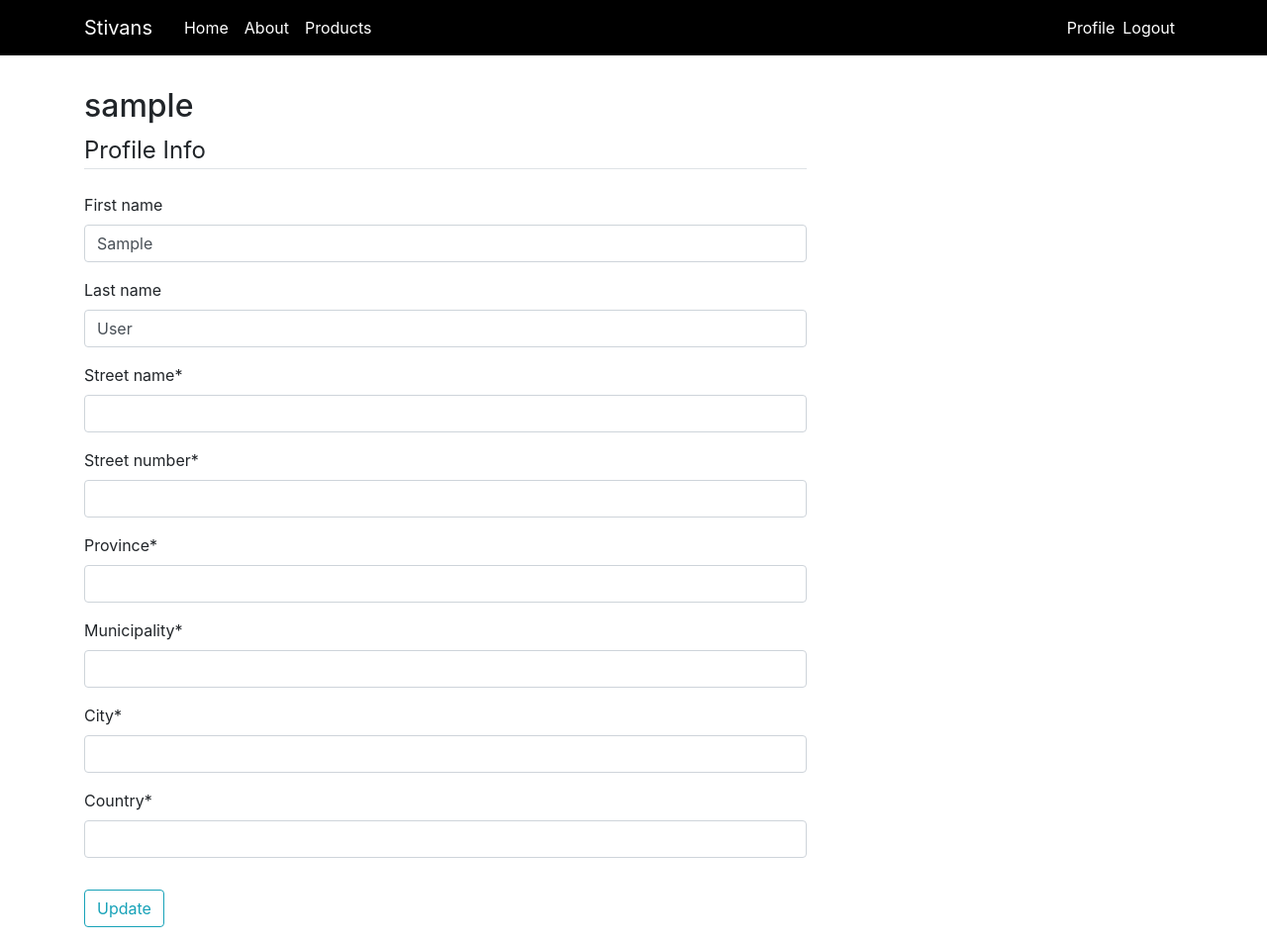
After one commit to TonyDamov/9th-Grade-Script-Classes-Project, a Django app: page /user/profile/ in a window 1280 px wide. The commit adds this page. Shown: the whole page at 99% size. Run offline with Django 5.2, Linux system fonts and the light colour scheme; the visitor is signed in with stand-in values (Sample User, id 1); some libraries are stand-ins or nearby versions.

Commit message:
EditUser function
Made a new UserUpdateForm and an EditUser function view. Added a new html template profile.html and added a link to it in the navbar.

```diff
--- a/Stivans/catalogue/templates/catalogue/base.html
+++ b/Stivans/catalogue/templates/catalogue/base.html
@@ -35,7 +35,7 @@
             <!-- Navbar Right Side -->
             <div class="navbar-nav">
               {% if user.is_authenticated %}
-                <a class="nav-item nav-link" style="color: rgb(255, 255, 255);" href="#">Profile</a>
+                <a class="nav-item nav-link" style="color: rgb(255, 255, 255);" href="{% url 'profile' %}">Profile</a>
                 <form action="{% url 'logout' %}" method="post">
                   {% csrf_token %}
                   <button type="submit" style="background-color: black;color: white;border: none;padding: 8px; padding-left: 0px;text-align: center;text-decoration: none;display: inline-block;font-size: 16px;margin: 0px;cursor: pointer;">Logout</button>
--- a/Stivans/user/forms.py
+++ b/Stivans/user/forms.py
@@ -18,3 +18,11 @@ class UserRegisterForm(UserCreationForm):
     class Meta(UserCreationForm):
         model = CustomUser
         fields = ['username', 'email', 'password1', 'password2', 'first_name', 'last_name', 'street_name', 'street_number', 'province', 'municipality', 'city', 'country']
+
+
+
+class UserUpdateForm(forms.ModelForm):
+    class Meta:
+
+        model = CustomUser
+        fields = ['first_name', 'last_name', 'street_name', 'street_number', 'province', 'municipality', 'city', 'country']
--- a/Stivans/user/templates/user/base.html
+++ b/Stivans/user/templates/user/base.html
@@ -35,10 +35,10 @@
             <!-- Navbar Right Side -->
             <div class="navbar-nav">
               {% if user.is_authenticated %}
-                <a class="nav-item nav-link" style="color: rgb(255, 255, 255);" href="#">Profile</a>
+                <a class="nav-item nav-link" style="color: rgb(255, 255, 255);" href="{% url 'profile' %}">Profile</a>
                 <form action="{% url 'logout' %}" method="post">
                   {% csrf_token %}
-                  <button type="submit" style="background-color: black;color: white;border: none;padding: 8px;text-align: center;text-decoration: none;display: inline-block;font-size: 16px;margin: 0px;cursor: pointer;">Logout</button>
+                  <button type="submit" style="background-color: black;color: white;border: none;padding: 8px;padding-left: 0px; text-align: center;text-decoration: none;display: inline-block;font-size: 16px;margin: 0px;cursor: pointer;">Logout</button>
               </form>
 
               {% else %}
--- /dev/null
+++ b/Stivans/user/templates/user/profile.html
@@ -0,0 +1,19 @@
+{% extends "user/base.html" %}
+{% load crispy_forms_tags %}
+{% block content %}
+    <div class="content-section">
+        <div>
+            <h2>{{ user.username }}</h2>
+        </div>
+        <form method="POST">
+            {% csrf_token %}
+            <fieldset class="form-group">
+                <legend class="border-bottom mb-4">Profile Info</legend>
+                {{ form|crispy }}
+            </fieldset>
+            <div class="form-group">
+                <button class="btn btn-outline-info" type="submit">Update</button>
+            </div>
+        </form>
+    </div>
+{% endblock content %}
--- a/Stivans/user/urls.py
+++ b/Stivans/user/urls.py
@@ -21,5 +21,6 @@ from django.contrib.auth import views as auth_views
 urlpatterns = [
     path('register/', user_views.Register, name='register'),
     path('login/', user_views.CustomLoginView.as_view(template_name='user/login.html'), name='login'),
-    path('logout/', auth_views.LogoutView.as_view(template_name='user/logout.html'), name='logout')
+    path('logout/', auth_views.LogoutView.as_view(template_name='user/logout.html'), name='logout'),
+    path('profile/', user_views.EditUser, name='profile')
 ]
--- a/Stivans/user/views.py
+++ b/Stivans/user/views.py
@@ -1,7 +1,7 @@
 from django.shortcuts import render, redirect
 from django.http import HttpResponse
 from django.contrib import messages
-from .forms import UserRegisterForm
+from .forms import UserRegisterForm, UserUpdateForm
 from django.contrib.auth.views import LoginView
 
 # Create your views here.
@@ -28,3 +28,16 @@ class CustomLoginView(LoginView):
         if self.request.user.is_authenticated:
             return redirect('home')
         return super().dispatch(request, *args, **kwargs)
+
+
+def EditUser(request):
+    if request.method == 'POST':
+        form = UserUpdateForm(request.POST, instance=request.user)
+        if form.is_valid():
+            form.save()
+            messages.success(request, f'Your account has been edited!')
+            return redirect('profile')
+    else:
+        form = UserUpdateForm(instance=request.user)
+
+    return render(request, 'user/profile.html', {'form' : form})
```
